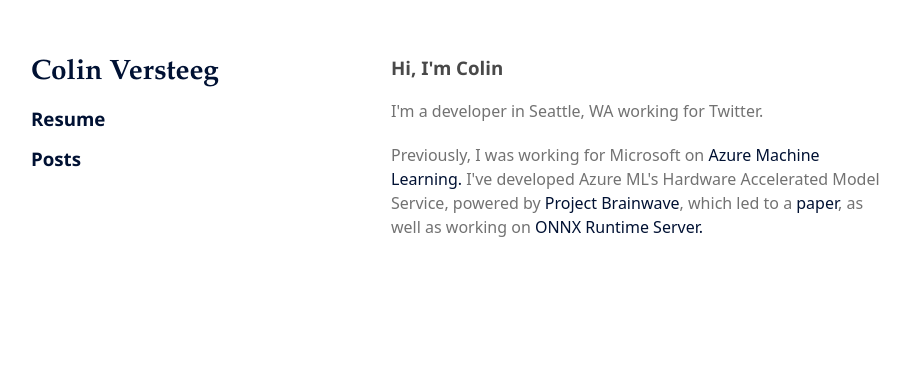
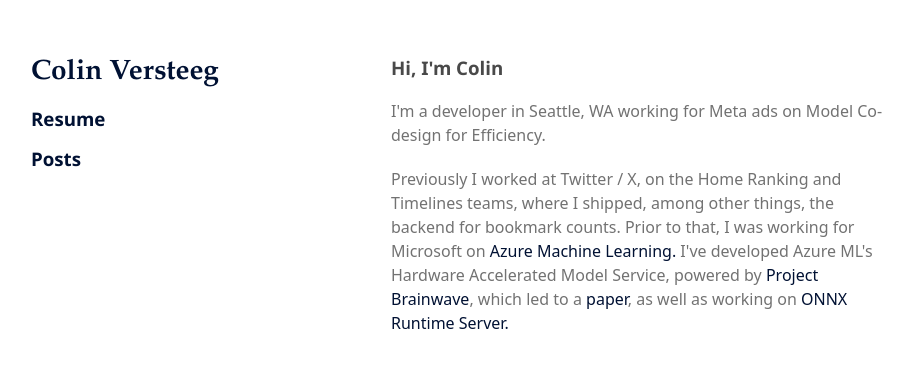
Before and after one commit to csteegz/csteegz.github.io, a Jekyll site: the page built from index.html, in a window 1280 px wide. Shown: the top 368 px of the page, without its empty margins (179-1089 px from the left). Built offline with Jekyll 4.4.1, drawn with Linux system fonts in a browser that asks for light colours; some web fonts are replaced.

Commit message:
Update landing page

```diff
--- a/index.html
+++ b/index.html
@@ -6,9 +6,10 @@
   Hi, I'm Colin
 </h3>
 <p>
-I'm a developer in Seattle, WA working for Twitter.
+I'm a developer in Seattle, WA working for Meta ads on Model Co-design for Efficiency.
 </p>
 <p>
-Previously, I was working for Microsoft on <a href="https://docs.microsoft.com/azure/machine-learning/service/">Azure Machine Learning.</a>
+Previously I worked at Twitter / X, on the Home Ranking and Timelines teams, where I shipped, among other things, the backend for bookmark counts.
+Prior to that, I was working for Microsoft on <a href="https://docs.microsoft.com/azure/machine-learning/service/">Azure Machine Learning.</a>
 I've developed Azure ML's Hardware Accelerated Model Service, powered by <a href="https://www.microsoft.com/en-us/research/project/project-brainwave/">Project Brainwave</a>, which led to a <a href="https://arxiv.org/abs/1904.08986">paper</a>, as well as working on <a href="https://github.com/microsoft/onnxruntime/tree/master/onnxruntime/server">ONNX Runtime Server.</a>
 </p>
```
Also changed, not shown: 1 other file.
